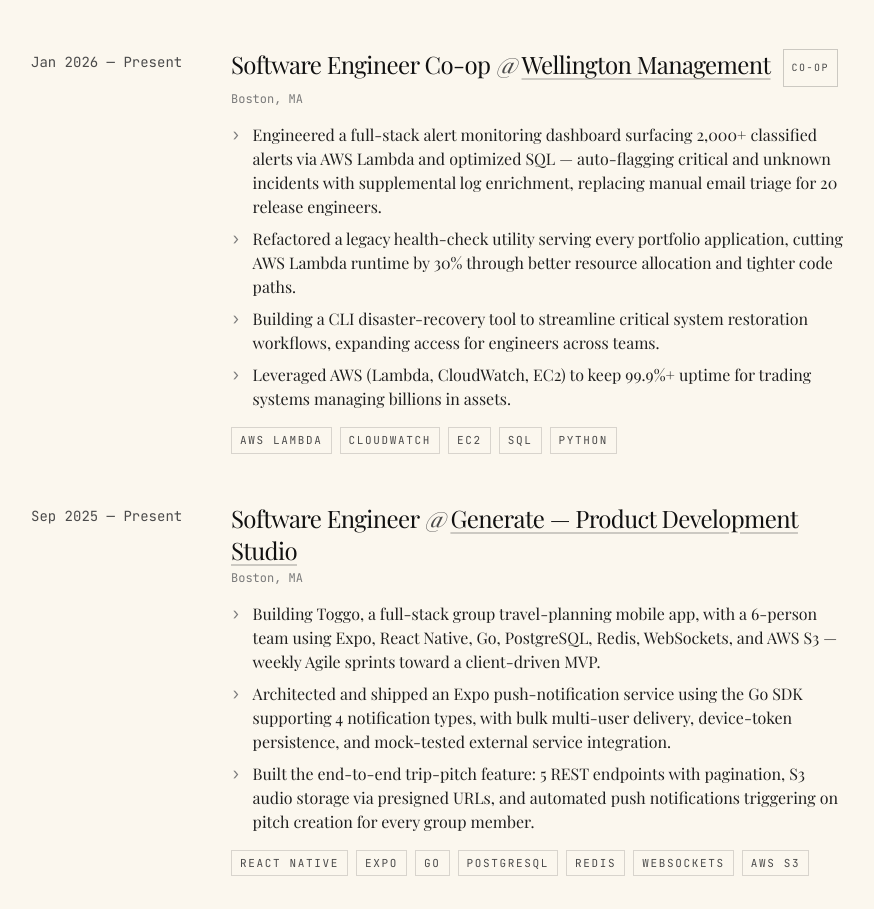
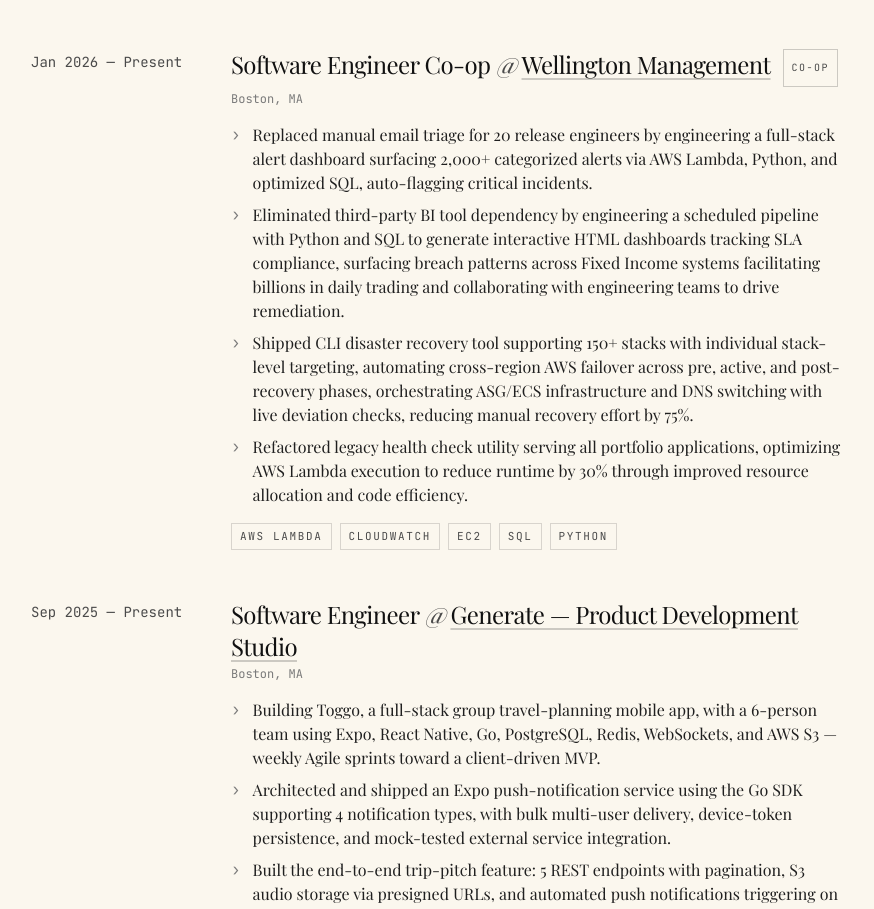
Before and after one commit to aamogh16/portfolio, a React (Vite) app: page / in a window 1280 px wide. Shown: the part 1607-2516 px from the top of the page, without its empty margins (201-1075 px from the left). Built offline with nearby package versions, Linux system fonts and the light colour scheme; no server answers; a web font is replaced by a local one.

Commit message:
updated bullets in exp

```diff
--- a/src/data/content.ts
+++ b/src/data/content.ts
@@ -46,10 +46,10 @@
     location: 'Boston, MA',
     tag: 'co-op',
     bullets: [
-      'Engineered a full-stack alert monitoring dashboard surfacing 2,000+ classified alerts via AWS Lambda and optimized SQL — auto-flagging critical and unknown incidents with supplemental log enrichment, replacing manual email triage for 20 release engineers.',
-      'Refactored a legacy health-check utility serving every portfolio application, cutting AWS Lambda runtime by 30% through better resource allocation and tighter code paths.',
-      'Building a CLI disaster-recovery tool to streamline critical system restoration workflows, expanding access for engineers across teams.',
-      'Leveraged AWS (Lambda, CloudWatch, EC2) to keep 99.9%+ uptime for trading systems managing billions in assets.',
+      'Replaced manual email triage for 20 release engineers by engineering a full-stack alert dashboard surfacing 2,000+ categorized alerts via AWS Lambda, Python, and optimized SQL, auto-flagging critical incidents.',
+      'Eliminated third-party BI tool dependency by engineering a scheduled pipeline with Python and SQL to generate interactive HTML dashboards tracking SLA compliance, surfacing breach patterns across Fixed Income systems facilitating billions in daily trading and collaborating with engineering teams to drive remediation.',
+      'Shipped CLI disaster recovery tool supporting 150+ stacks with individual stack-level targeting, automating cross-region AWS failover across pre, active, and post-recovery phases, orchestrating ASG/ECS infrastructure and DNS switching with live deviation checks, reducing manual recovery effort by 75%.',
+      'Refactored legacy health check utility serving all portfolio applications, optimizing AWS Lambda execution to reduce runtime by 30% through improved resource allocation and code efficiency.',
     ],
     stack: ['AWS Lambda', 'CloudWatch', 'EC2', 'SQL', 'Python'],
   },
```
